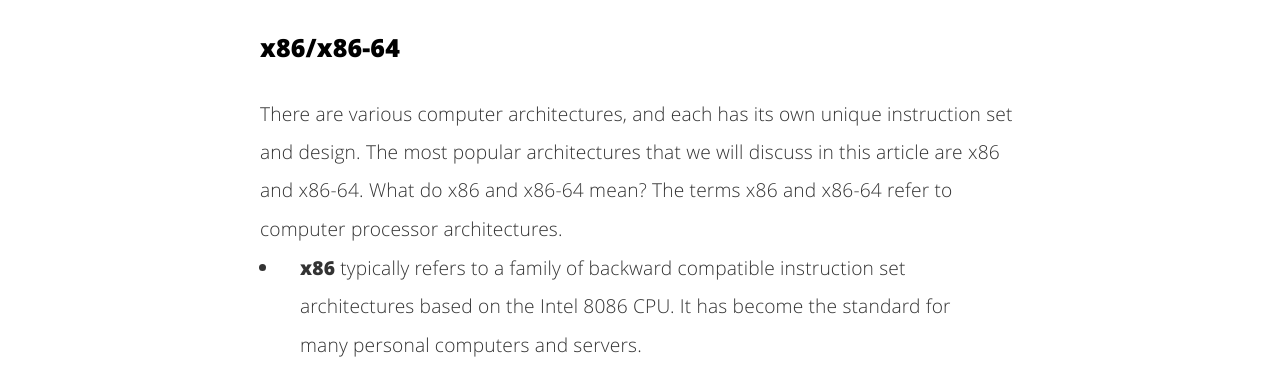
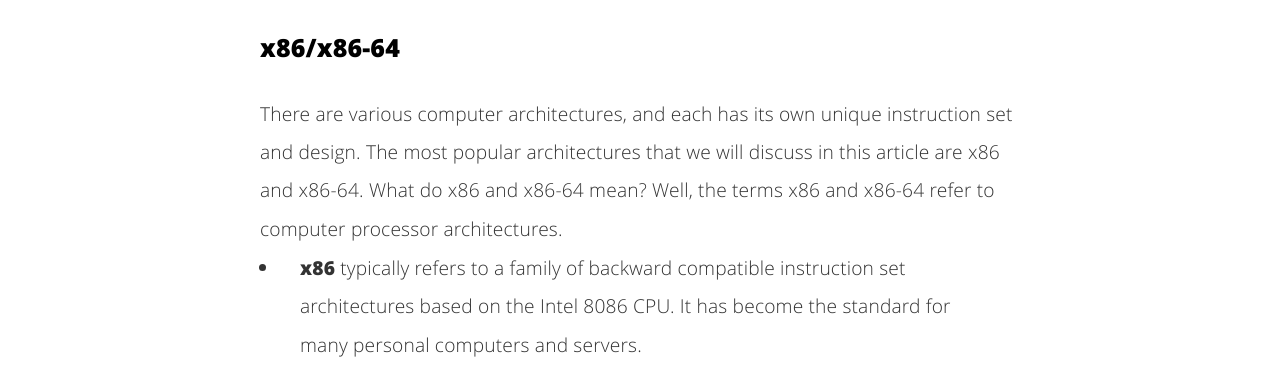
Before and after one commit to nickvourd/nickvourd.github.io, a Jekyll site: the page built from _posts/2023-10-22-an-overview-of-windows-arch.md, in a window 1280 px wide. Shown: the part 814-1186 px from the top of the page. Built offline with Jekyll 4.4.1, drawn with Linux system fonts in a browser that asks for light colours.

Commit message:
Update 2023-10-22-an-overview-of-windows-arch.md

```diff
--- a/_posts/2023-10-22-an-overview-of-windows-arch.md
+++ b/_posts/2023-10-22-an-overview-of-windows-arch.md
@@ -145,7 +145,7 @@
 
 <h3>x86/x86-64</h3>
 
-<p>There are various computer architectures, and each has its own unique instruction set and design. The most popular architectures that we will discuss in this article are x86 and x86-64. What do x86 and x86-64 mean? The terms x86 and x86-64 refer to computer processor architectures.<br /></p>
+<p>There are various computer architectures, and each has its own unique instruction set and design. The most popular architectures that we will discuss in this article are x86 and x86-64. What do x86 and x86-64 mean? Well, the terms x86 and x86-64 refer to computer processor architectures.<br /></p>
 <ul>
 	<li>
 		<p><strong>x86</strong> typically refers to a family of backward compatible instruction set architectures based on the Intel 8086 CPU. It has become the standard for many personal computers and servers.</p>
```
